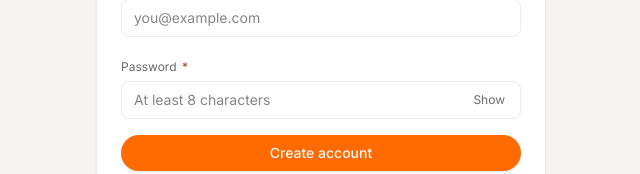
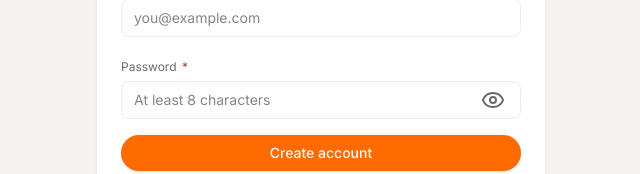
Before and after one commit to deepx-sh/mern-auth-system, a React (Vite) app in the folder frontend/: page /register in a window 1280 px wide. Shown: the part 394-568 px from the top of the page, without its empty margins (319-959 px from the left). Built offline with nearby package versions, Linux system fonts and the light colour scheme.

Commit message:
feat: update password input to use eye icons for show/hide functionality

```diff
--- a/frontend/src/pages/auth/Register.jsx
+++ b/frontend/src/pages/auth/Register.jsx
@@ -1,6 +1,8 @@
 import React, { useState } from 'react'
 import { Link, useNavigate } from 'react-router-dom'
 import axios from 'axios'
+
+import {EyeOff,Eye} from 'lucide-react'
 
 import TextInput from '../../components/ui/TextInput'
 import PrimaryButton from '../../components/ui/PrimaryButton'
@@ -91,7 +93,7 @@ const Register = () => {
 
           <TextInput label="Email" name="email" type="email" value={form.email} onChange={handleChange} placeholder="you@example.com" required error={fieldErrors.email} autoComplete="email" />
 
-          <TextInput label="Password" name="password" type={showPassword? "text": "password"} value={form.password} rightElement={<button type='button' onClick={() => setShowPassword((prev) => !prev)} className='text-xs text-[#6B6B6B] px-2 py-1 rounded'>{ showPassword ? "Hide":"Show"}</button>} onChange={handleChange} placeholder="At least 8 characters" required error={fieldErrors.password} autoComplete="new-password"/>
+          <TextInput label="Password" name="password" type={showPassword? "text": "password"} value={form.password} rightElement={<button type='button' onClick={() => setShowPassword((prev) => !prev)} className='text-xs text-[#6B6B6B] px-2 py-1 rounded'>{ showPassword ? <EyeOff />:<Eye />}</button>} onChange={handleChange} placeholder="At least 8 characters" required error={fieldErrors.password} autoComplete="new-password"/>
 
 
           <PrimaryButton type='submit' loading={loading} className='w-full' >Create account</PrimaryButton>
```
